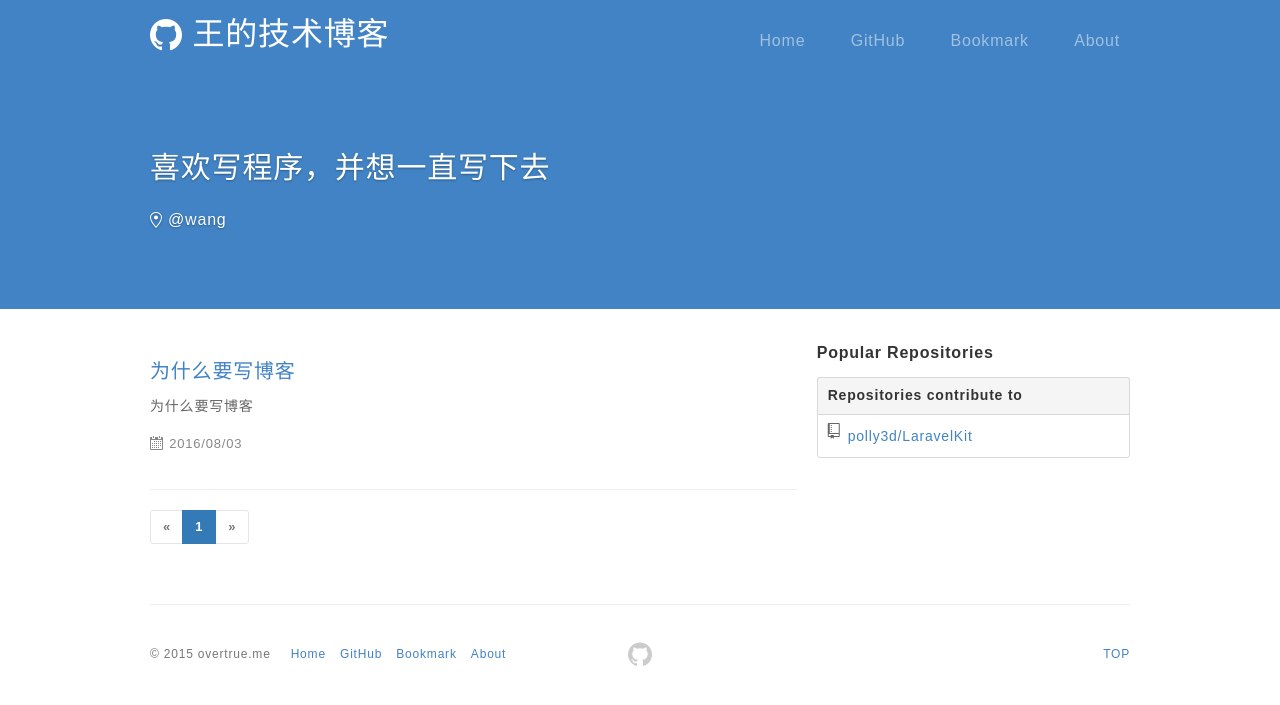
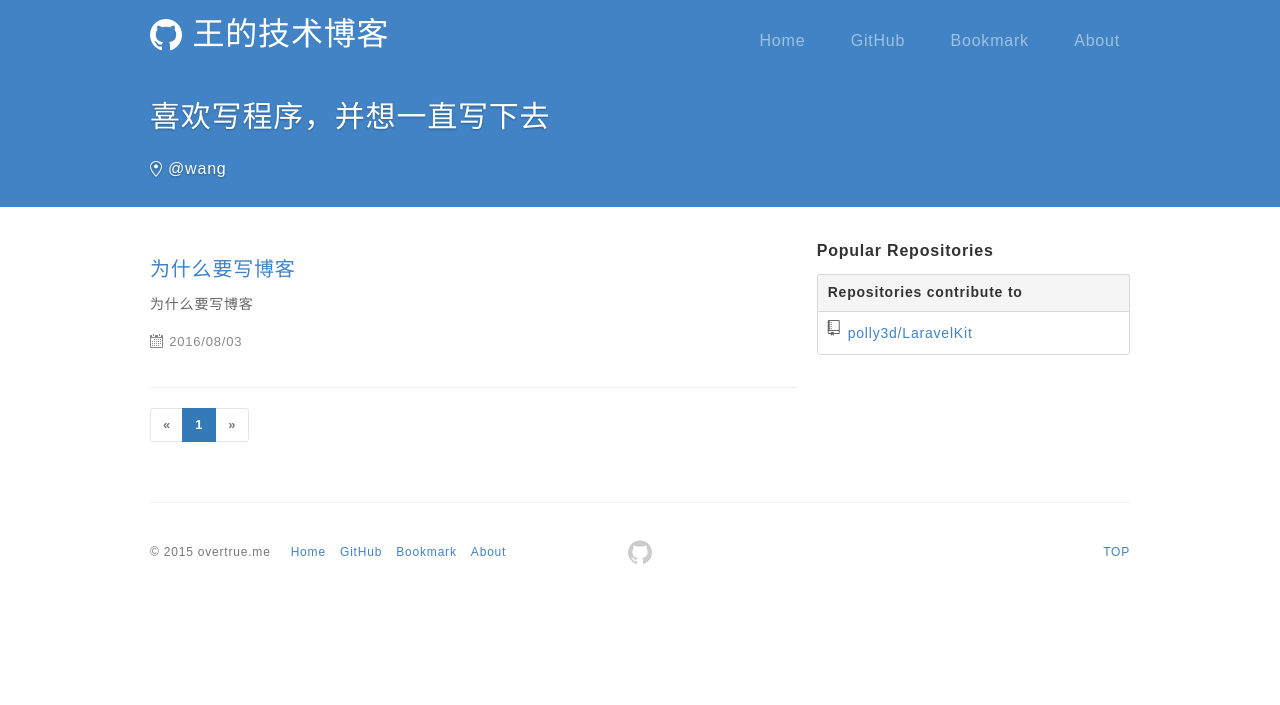
Before and after one commit to polly3d/polly3d.github.io, a Jekyll site: the page built from index.html, in a window 1280 px wide. Shown: the top 705 px of the page. Built offline with Jekyll 4.4.1, drawn with Linux system fonts in a browser that asks for light colours; the list of posts is cut into pages by our own code; comment, search, counter and statistics services are not loaded.

Commit message:
init blog

```diff
--- a/assets/css/pages/index.css
+++ b/assets/css/pages/index.css
@@ -1 +1 @@
-.home .banner,.home .site-header{background:#4183c4;color:#fff}.home .banner .collection-head{padding:4rem 0;color:#fff;background:0 0;box-shadow:none;-webkit-box-shadow:none}.home .site-header{border-bottom:none}.home .site-header h1 a{color:#fff}.home .site-header .site-header-nav-item{color:rgba(255,255,255,.5)}.home .site-header .site-header-nav-item:hover{color:#fff}
+.home .banner,.home .site-header{background:#4183c4;color:#fff}.home .banner .collection-head{color:#fff;background:0 0;box-shadow:none;-webkit-box-shadow:none}.home .site-header{border-bottom:none}.home .site-header h1 a{color:#fff}.home .site-header .site-header-nav-item{color:rgba(255,255,255,.5)}.home .site-header .site-header-nav-item:hover{color:#fff}
```
